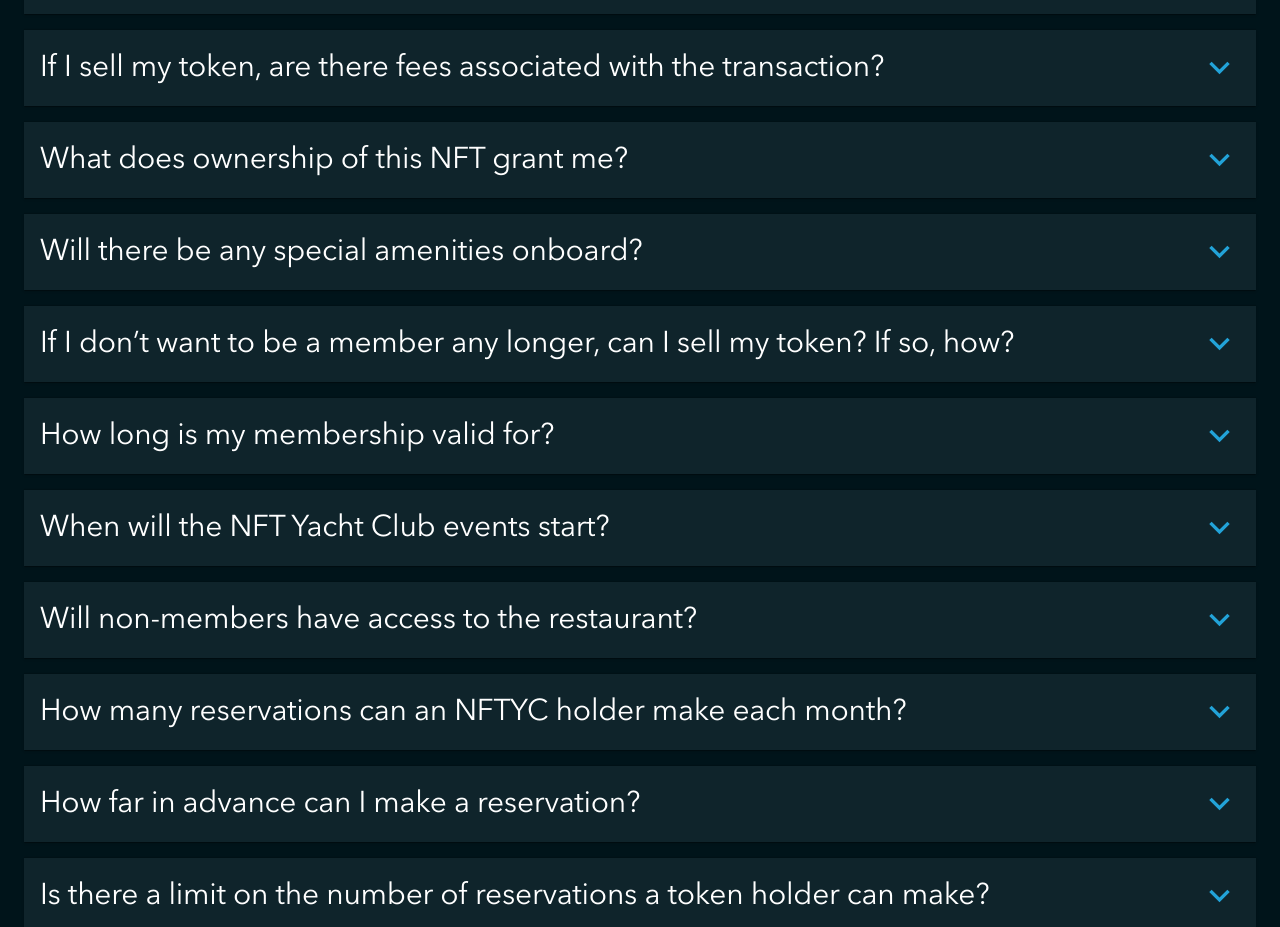
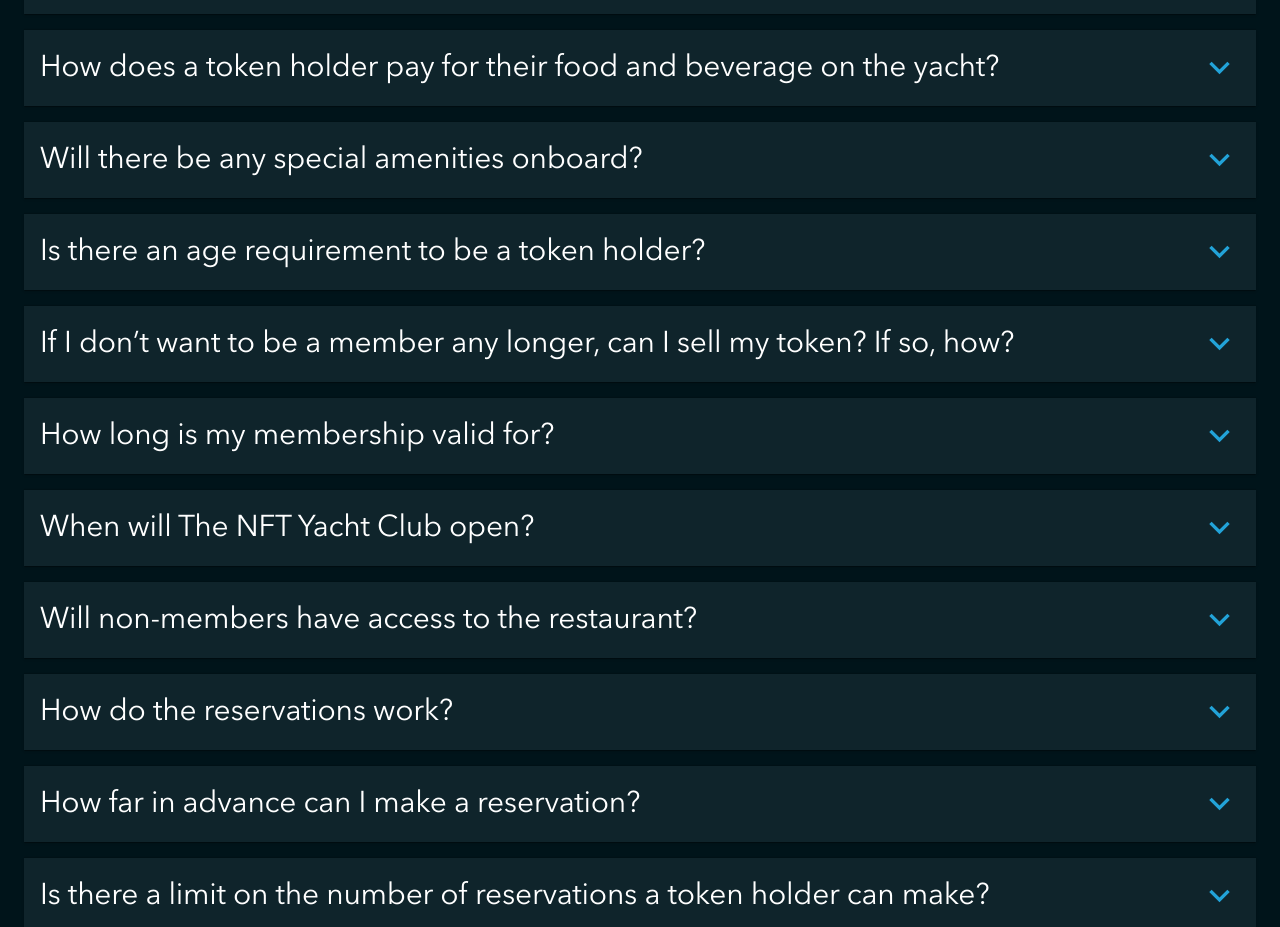
Before and after one commit to sahal-imran/nft-yacht-club, a Next.js app: page /howitworks in a window 1280 px wide. Shown: the part 9500-10427 px from the top of the page. Built offline with nearby package versions, Linux system fonts and the light colour scheme.

Commit message:
faq changed

```diff
--- a/components/FAQ/FAQ.jsx
+++ b/components/FAQ/FAQ.jsx
@@ -200,8 +200,8 @@
 const faqHowitwork = [
   {
     id: 1,
-    question: 'What is a Non-Fungible Token? (NFT)',
-    answer: 'A non-fungible token is a unique and non-interchangeable unit of data stored on a digital ledger. NFTs can be used to represent easily-reproducible items such as photos, videos, audio, and other types of digital files as unique items, and use blockchain technology to establish a verified and public proof of ownership.'
+    question: 'What is a Non-Fungible Token (NFT)?',
+    answer: 'A non-fungible token is a unique and non-interchangeable unit of data stored on a digital ledger. NFTs can be used to represent easily-reproducible items such as photos, videos, audio, and other types of digital files as unique items, and use technology to establish a verified and public proof of ownership'
   },
   {
     id: 2,
@@ -211,32 +211,22 @@
   {
     id: 3,
     question: 'Do all tokens come with the same utility?',
-    answer: 'There are two types of tokens: The Gold Edition and the Platinum Edition..'
+    answer: 'Yes, the main difference between both editions is the number of guests they can bring, with more unique benefits coming to both tokens.'
   },
   {
     id: 4,
     question: 'What is the Mint Price?',
-    answer: 'The Price for the NFTs are TBA'
-  },
-  {
-    id: 5,
-    question: 'How does a token holder pay for their food and beverage on the yacht?',
-    answer: 'Eth is the cryptocurrency of Ethereum and it can be purchased on coinbase.'
+    answer: 'Price is TBA'
   },
   {
     id: 6,
     question: 'When is the Mint?',
-    answer: 'This collection will go live in August 2022. You can check out our discord for additional information!'
+    answer: 'The Mint Date will be announced shortly! (Q4 2022 )'
   },
   {
     id: 7,
     question: 'What is the Supply and Available Supply?',
     answer: 'The total supply is 10,000 ( 8000 Gold & 2000 Platinum ) with 500 kept in our reserves.'
-  },
-  {
-    id: 28,
-    question: 'Is there an age requirement to be a token holder?',
-    answer: 'There is no age to be a token holder. However, all laws in states and cities will apply.'
   },
   {
     id: 8,
@@ -251,7 +241,7 @@
   {
     id: 10,
     question: 'Should I buy an NFT even though I am not in the USA?',
-    answer: 'As web3 continues to evolve we will see many platforms like Opensea implement leasing mechanisms where a token holder can lease “ rent out” their token to a non-token holder on a monthly basis, this could potentially create a new stream of income for many of our holders. We also expect a potential appreciation of the token value due to the amount of utility that comes with ownership of the token. After we successfully establish our presence in New York and Miami we will strategically begin to expand internationally'
+    answer:'As web3 continues to evolve we will see many platforms like Opensea implement leasing mechanisms where a token holder can lease “rent out” their token to a non-token holder on a monthly basis, this could potentially create a new stream of income for many of our holders. We also expect a potential appreciation of the token value due to the amount of utility that comes with ownership of the token. After we successfully establish our presence in New York and Miami we will strategically begin to expand internationally.'
   },
   {
     id: 11,
@@ -262,12 +252,17 @@
   {
     id: 12,
     question: 'If I sell my token, are there fees associated with the transaction?',
-    answer: 'Yes, all secondary sales on Opensea include 2.5% to Opensea and 7.5% to The NFT Yacht Club, both of which are paid by the seller.'
+    answer: ' - Yes, all secondary sales on Opensea include 2.5% to Opensea and 7.5% to The NFT Yacht Club, both of which are paid by the seller.'
   },
   {
     id: 13,
     question: 'What does ownership of this NFT grant me?',
-    answer: 'Your token gives you membership and access to The NFT Yacht Club, a USCG CertifiedYacht with 4 levels which include the Main Dining Room, The Cigar Lounge, The Night Club and The SkyDeck Rooftop Lounge. All Food and Beverage costs are additional.'
+    answer: 'Your token gives you membership and access to The NFT Yacht Club, a USCG Certified Yacht with 4 levels which include the Main Dining Room, The Cigar Lounge, The Night Club and The SkyDeck Rooftop Lounge. All Food and Beverage costs are additional.'
+  },
+  {
+    id: 5,
+    question: 'How does a token holder pay for their food and beverage on the yacht?',
+    answer: 'To start, all payments will be in USD not cryptocurrency. We will implement cryptocurrency payments in the short future.'
   },
   {
     id: 15,
@@ -275,9 +270,14 @@
     answer: 'We will have crypto ATMs onboard, NFT vending machines, and more!'
   },
   {
+    id: 8,
+    question: 'Is there an age requirement to be a token holder?',
+    answer: 'To board the Yacht the token must present a valid form of ID 21+ and older, as do his/her guests.'
+  },
+  {
     id: 16,
     question: 'If I don’t want to be a member any longer, can I sell my token? If so, how?',
-    answer: 'You can sell your token on the secondary market (i.e: Opensea.io).'
+    answer: 'You can sell your token on the secondary market (i.e: Opensea.io)'
   },
   {
     id: 18,
@@ -286,8 +286,8 @@
   },
   {
     id: 19,
-    question: 'When will the NFT Yacht Club events start?',
-    answer: 'Q4 2022'
+    question: 'When will The NFT Yacht Club open?',
+    answer: 'Late Summer - Q4 2022'
   },
   {
     id: 20,
@@ -296,18 +296,18 @@
   },
   {
     id: 21,
-    question: 'How many reservations can an NFTYC holder make each month?',
-    answer: 'Reservations are made on a first come, first serve basis to all token holders. You do not need a reservation to enjoy the restaurant, however, you’re also not guaranteed a table without a reservation. If there are available tables while you’re enjoying the cocktail room, token holders will be offered any available tables that exist.'
+    question: 'How do the reservations work?',
+    answer: 'Reservations are made on a first come, first serve basis to all token holders. You do not need a reservation to enjoy the restaurant, however, you are also not guaranteed a table without a reservation. If there are available tables while you are enjoying the rest of the yacht, token holders will be offered any available tables that exist.'
   },
   {
     id: 22,
     question: 'How far in advance can I make a reservation?',
-    answer: 'You can make your reservation up to 15 days in advance of the day you’d like to visit.'
+    answer: 'You can make your reservation up to 15 days in advance of the day you would like to visit.'
   },
   {
     id: 23,
     question: 'Is there a limit on the number of reservations a token holder can make?',
-    answer: 'NFT Yacht Club members can make as many reservations as they’d like.'
+    answer: 'NFT Yacht Club members can make as many reservations as they’d like'
   },
   {
     id: 24,
```
Also changed, not shown: components/Home/Roadmap.jsx (+16 -16 lines).
